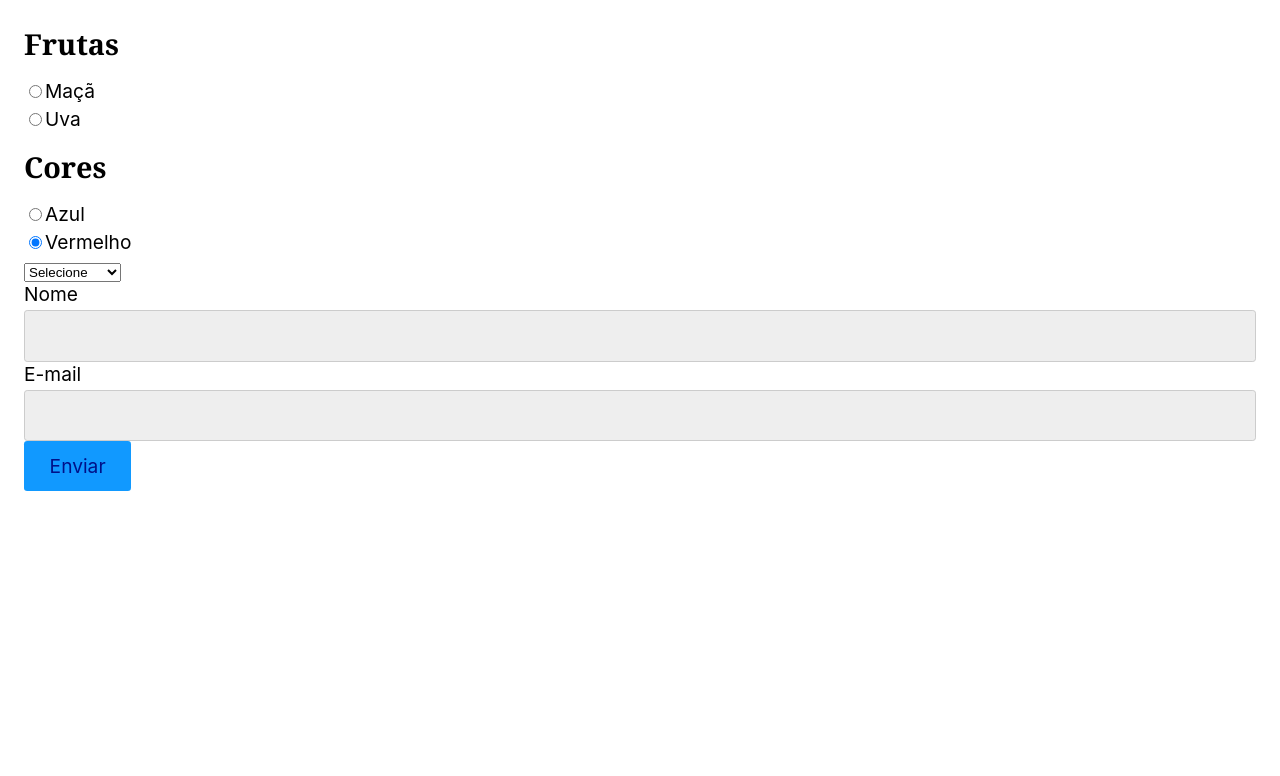
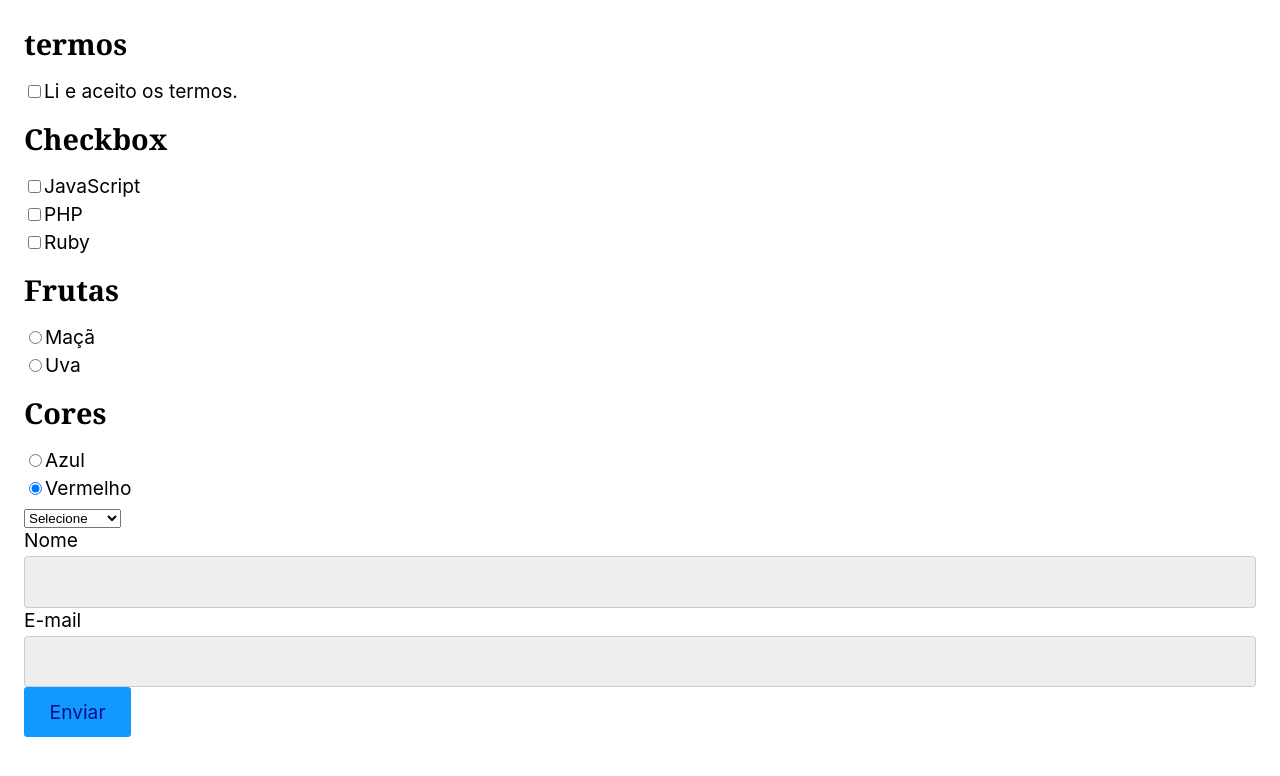
Before and after one commit to Pavanelli7/React, a React (Vite) app in the folder ferramentas-de-automacao/: page / in a window 1280 px wide. Shown: the top 776 px of the page. Built offline with nearby package versions, Linux system fonts and the light colour scheme.

Commit message:
Tópico/form/Componentes Checkbox

```diff
--- a/ferramentas-de-automacao/src/App.jsx
+++ b/ferramentas-de-automacao/src/App.jsx
@@ -2,6 +2,7 @@
 import Input from "./Form/Input";
 import Select from "./Form/Select";
 import Radio from "./Form/Radio";
+import Checkbox from "./Form/Checkbox";
 
 const App = () => {
   const [nome, setNome] = React.useState('');
@@ -9,9 +10,15 @@
   const [produto, setProduto] = React.useState('');
   const [cor, setCor] = React.useState('Vermelho');
   const [frutas, setFrutas] = React.useState('');
+  const [linguagens, setLinguagens] = React.useState([]);
+  const [termos, setTermos] = React.useState([]);
 
   return (
     <form>
+      <h2>termos</h2>
+      <Checkbox options={['Li e aceito os termos.']} value={termos} setValue={setTermos} />
+      <h2>Checkbox</h2>
+      <Checkbox options={['JavaScript', 'PHP', 'Ruby']} value={linguagens} setValue={setLinguagens} />
       <h2>Frutas</h2>
       <Radio options={['Maçã', 'Uva']} value={frutas} setValue={setFrutas} />
       <h2>Cores</h2>
--- /dev/null
+++ b/ferramentas-de-automacao/src/Form/Checkbox.jsx
@@ -0,0 +1,24 @@
+import React from 'react'
+
+const Checkbox = ({ options, value, setValue }) => {
+  function handleChange({ target }) {
+    if (target.checked) {
+      setValue([...value, target.value])
+    } else {
+      setValue(value.filter((itemValue) => itemValue !== target.value))
+    }
+  }
+
+  return (
+    <>
+      {options.map(option => (
+        <label key={option}>
+          <input type="checkbox" value={option} checked={value.includes.option} onChange={handleChange} />
+          {option}
+        </label>
+      ))}
+    </>
+  )
+}
+
+export default Checkbox
```
